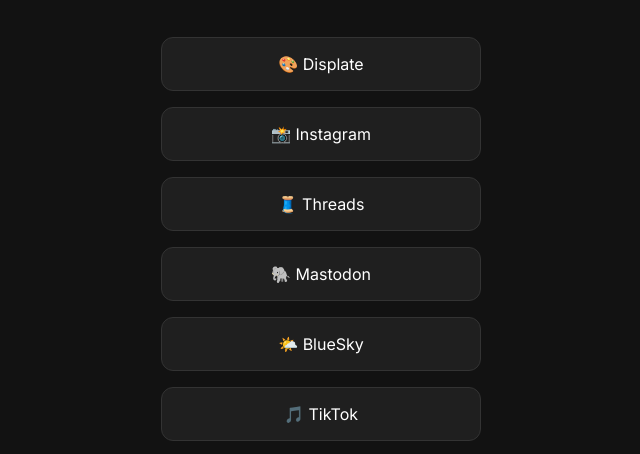
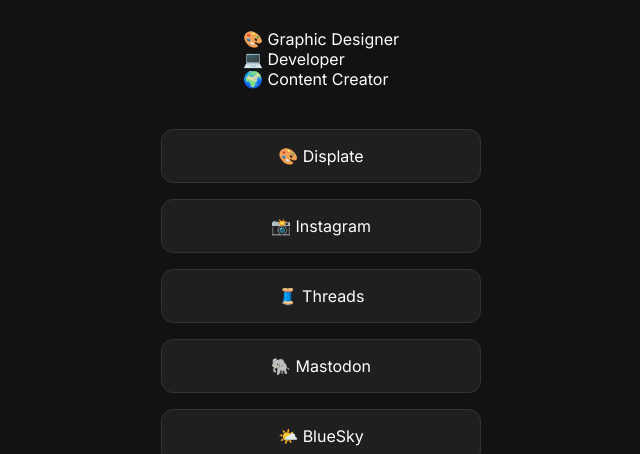
Before and after one commit to MantuxDev/Mantux-links, a plain HTML site: page index.html in a window 1280 px wide. Shown: the part 288-742 px from the top of the page, without its empty margins (319-959 px from the left). Drawn offline with Linux system fonts and the light colour scheme; a web font is replaced by a local one.

Commit message:
Add files via upload

```diff
--- a/index.html
+++ b/index.html
@@ -13,6 +13,14 @@
         <img src="logo.png" alt="Logo Mantux" class="avatar" />
         <h1 class="brand-name">mantux</h1>
         <p class="description">Graphic artist & code tinkerer. Sharing digital vibes 🌌</p>
+
+        <div class="badges">
+            <span>🎨 Graphic Designer</span>
+            <br>
+            <span>💻 Developer</span>
+            <br>
+            <span>🌍 Content Creator</span>
+        </div>
 
         <div class="link-container">
             <a class="link-button" href="https://displate.com/artist/Mantux?art=67842fc8942d3" target="_blank">🎨 Displate</a>
--- a/style.css
+++ b/style.css
@@ -41,7 +41,10 @@
     text-align: center;
     max-width: 320px;
 }
+.badges{
+    margin-bottom: 2rem;
 
+}
 .link-container {
     width: 100%;
     max-width: 320px;
```
